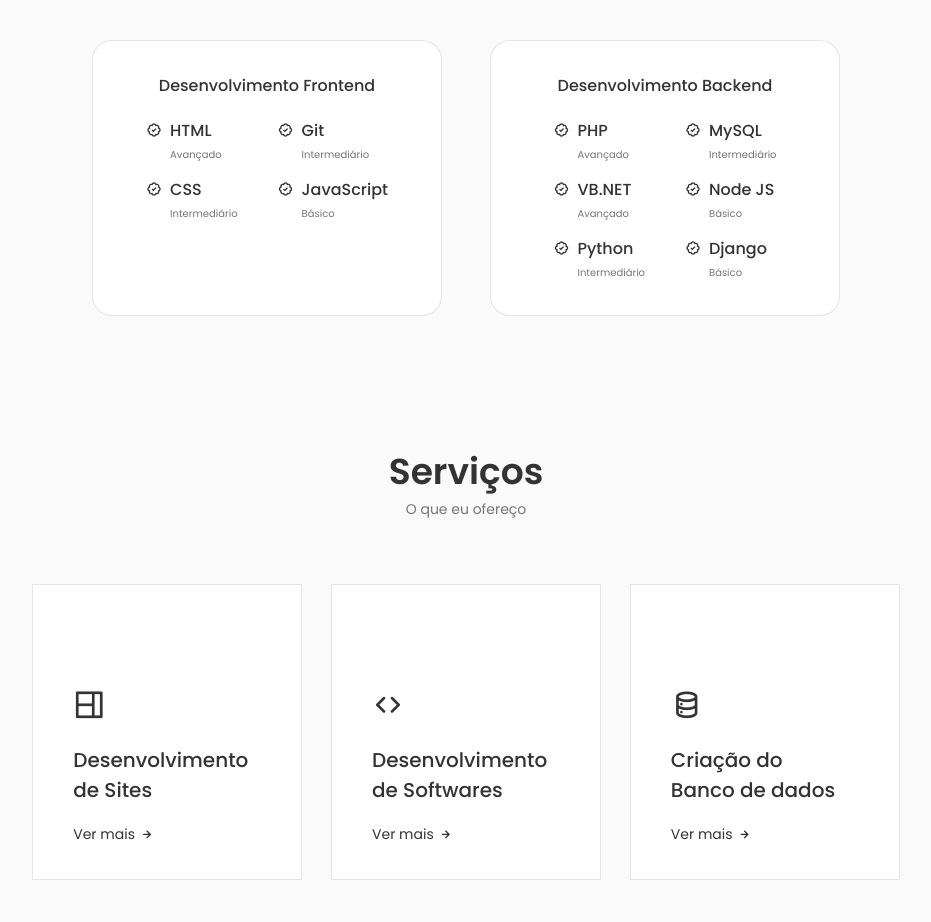
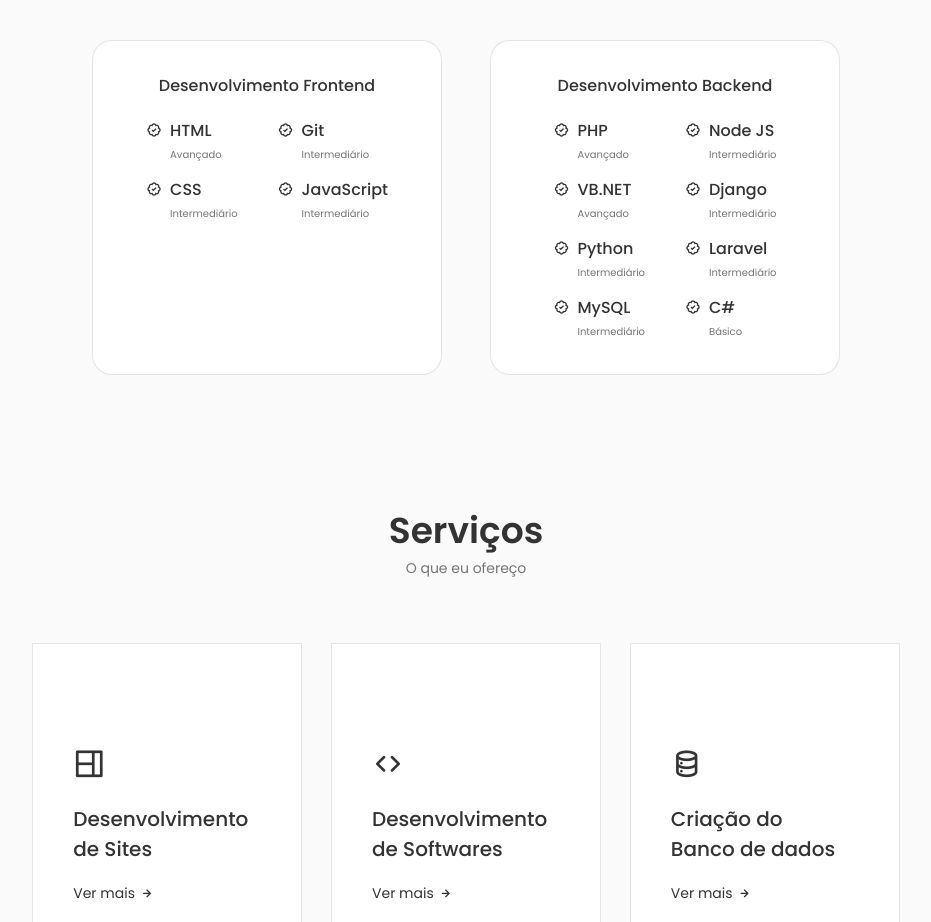
Before and after one commit to GabsOrtega/ortega-app, a React (Create React App) app: page / in a window 1280 px wide. Shown: the part 1580-2502 px from the top of the page, without its empty margins (174-1105 px from the left). Built offline with nearby package versions, Linux system fonts and the light colour scheme.

Commit message:
Add more skills + CV

```diff
--- a/src/components/about/About.jsx
+++ b/src/components/about/About.jsx
@@ -1,7 +1,7 @@
 import React from 'react'
 import "./about.css";
 import AboutImg from "../../assets/img/perfil.jpg";
-import CV from "../../assets/pdf/ortega_curriculo.pdf";
+import CV from "../../assets/pdf/Ortega_CV.pdf";
 import Info from './info';
 
 const About = () => {
@@ -18,7 +18,7 @@ const About = () => {
 
           <p className="about__description">Há quatro anos quando entrei para a área da tecnologia tenho me dedicado ao meu aperfeiçoamento pessoal quanto ao meu profissional. Participei de algumas competições de Startups que promoviam ações para ajudar a comunidade. Atualmente estou em busca de uma primeira oportunidade no mercado de trabalho.</p>
 
-          <a href="https://ortega-cv.vercel.app" target="_blank" className="button button--flex">
+          <a href={CV} download="Ortega_CV" target="_blank" className="button button--flex">
             Visualizar CV
             <svg
               class="button__icon"
--- a/src/components/skills/Backend.jsx
+++ b/src/components/skills/Backend.jsx
@@ -34,9 +34,6 @@ const Backend = () => {
         </div>
         </div>
 
-        </div>
-
-        <div className="skills__group">
         <div className="skills__data">
         <i class='bx bx-badge-check' ></i>
 
@@ -46,12 +43,16 @@ const Backend = () => {
         </div>
         </div>
 
+
+        </div>
+
+        <div className="skills__group">
         <div className="skills__data">
         <i class='bx bx-badge-check' ></i>
 
         <div>
             <h3 className="skills__name">Node JS</h3>
-            <span className="skills__level">Básico</span>
+            <span className="skills__level">Intermediário</span>
         </div>
         </div>
 
@@ -60,11 +61,31 @@ const Backend = () => {
 
         <div>
             <h3 className="skills__name">Django</h3>
+            <span className="skills__level">Intermediário</span>
+        </div>
+        </div>
+
+        <div className="skills__data">
+        <i class='bx bx-badge-check' ></i>
+
+        <div>
+            <h3 className="skills__name">Laravel</h3>
+            <span className="skills__level">Intermediário</span>
+        </div>
+        </div>
+
+        <div className="skills__data">
+       <i class='bx bx-badge-check' ></i>
+
+        <div>
+            <h3 className="skills__name">C#</h3>
             <span className="skills__level">Básico</span>
         </div>
         </div>
 
         </div>
+
+
     </div>
 </div>
   )
--- a/src/components/skills/Frontend.jsx
+++ b/src/components/skills/Frontend.jsx
@@ -44,7 +44,7 @@ const Frontend = () => {
 
             <div>
                 <h3 className="skills__name">JavaScript</h3>
-                <span className="skills__level">Básico</span>
+                <span className="skills__level">Intermediário</span>
             </div>
             </div>
 
```
Also changed, not shown: 2 other files (tests, documents, lock files or other folders).
